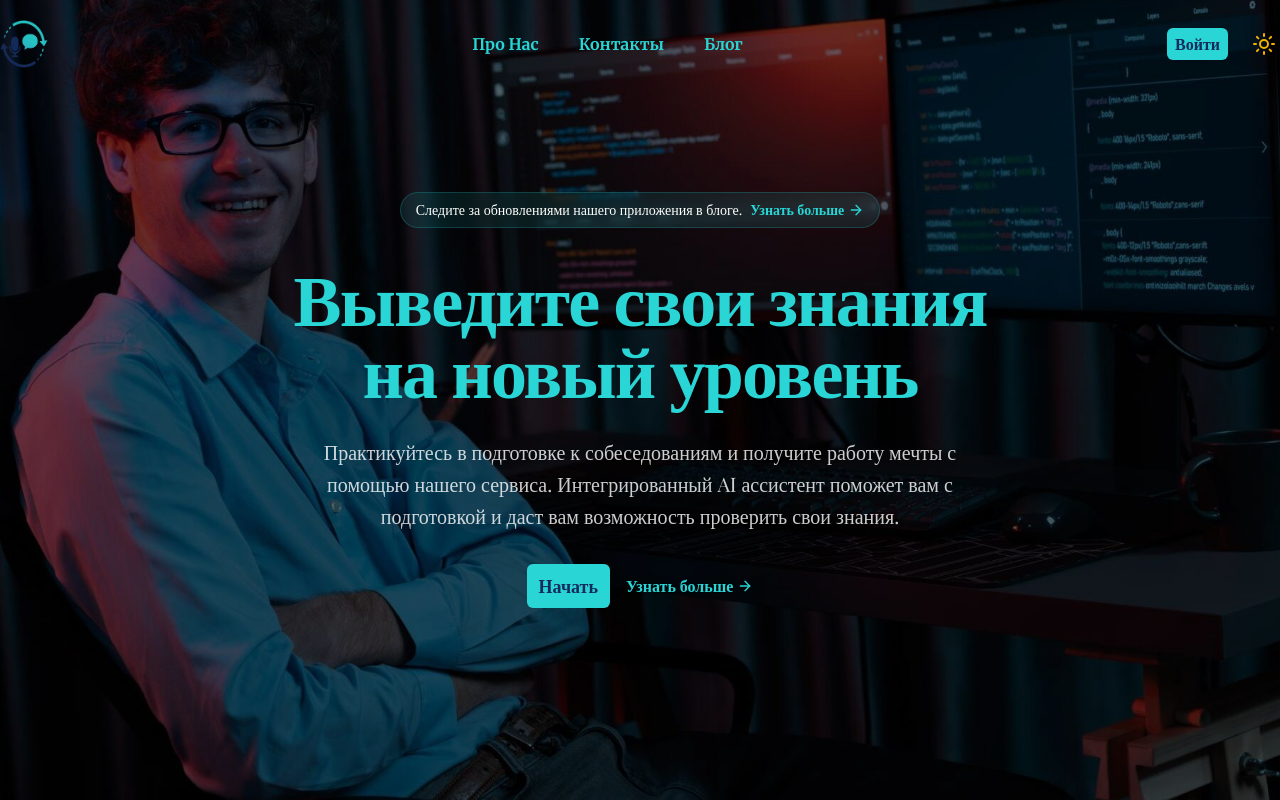
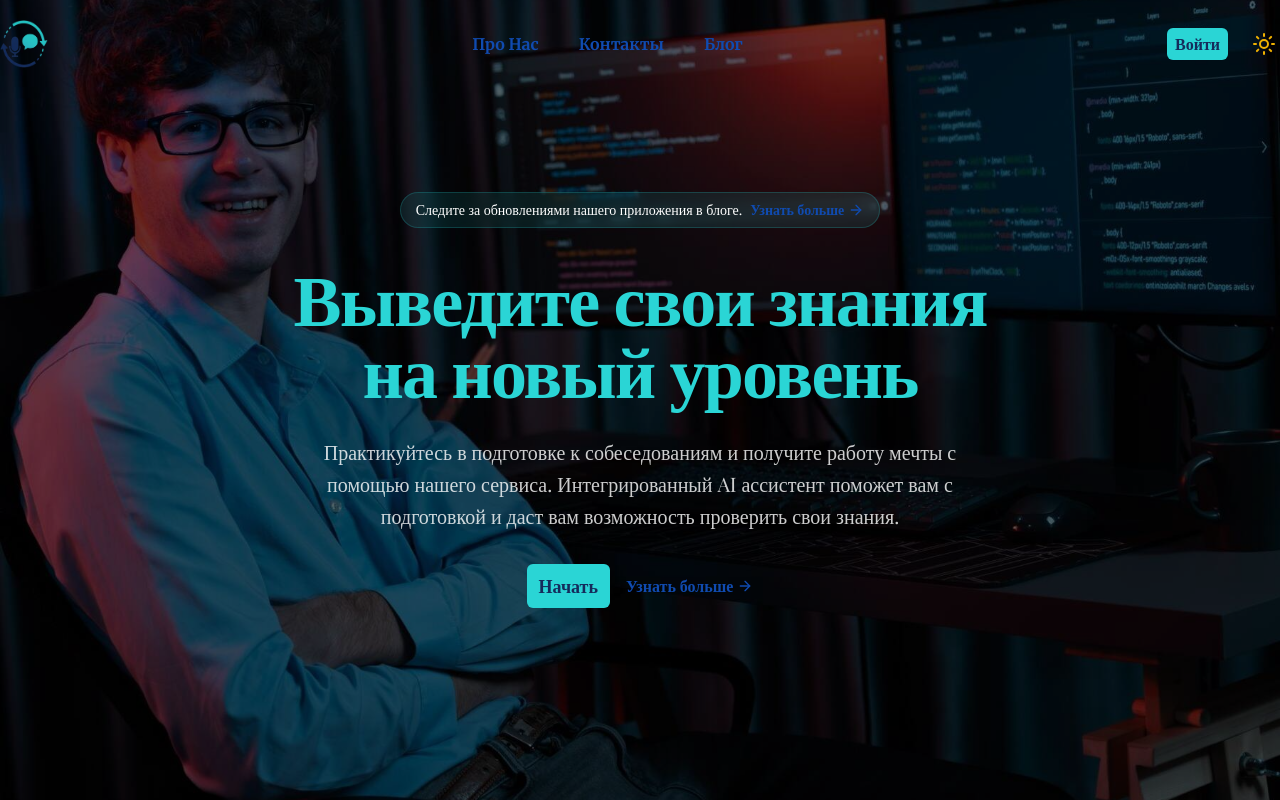
Before and after one commit to mcrainbow/mock-flow, a React (Vite) app: page / in a window 1280 px wide. Built offline with nearby package versions, Linux system fonts and the light colour scheme; a web font is replaced by a local one.

Commit message:
fix: color contrast on link and btns

```diff
--- a/src/index.css
+++ b/src/index.css
@@ -13,9 +13,11 @@
 
   --color-primary: hsl(var(--primary));
   --color-primary-foreground: hsl(var(--primary-foreground));
+  --color-primary-dark: hsl(var(--primary-dark));
 
   --color-secondary: hsl(var(--secondary));
   --color-secondary-foreground: hsl(var(--secondary-foreground));
+  --color-secondary-light: hsl(var(--secondary-light));
 
   --color-muted: hsl(var(--muted));
   --color-muted-foreground: hsl(var(--muted-foreground));
@@ -53,12 +55,14 @@
 
     --primary: 180 67% 50%;
     --primary-foreground: 221 63%, 22%;
+    --primary-dark: 218 82.9% 37.8%;
 
     --secondary: 260 45% 45.3%;
     --secondary-foreground: 0 0% 90%;
+    --secondary-light: 260 62.9% 70.9%;
 
-    --muted: 0 0% 70%;
-    --muted-foreground: 0 0% 40%;
+    --muted: 0 0% 40%;
+    --muted-foreground: 0 0% 90%;
 
     --accent: 180 67% 46%;
     --accent-foreground: 0 0% 100%;
--- a/src/shared/ui/AppLink/AppLink.tsx
+++ b/src/shared/ui/AppLink/AppLink.tsx
@@ -11,8 +11,8 @@ interface AppLinkProps {
 }
 
 const variantClasses = {
-  primary: 'text-primary hover:text-primary/80',
-  secondary: 'text-secondary hover:text-secondary/80',
+  primary: 'text-primary-dark dark:text-primary hover:text-primary/80',
+  secondary: ' dark:text-secondary-light text-secondary hover:text-secondary/80',
   'as-button':
     'px-2 py-1 bg-primary text-primary-foreground hover:bg-primary/80 rounded-md hover:no-underline',
   empty: '',
@@ -22,7 +22,17 @@ export function AppLink(props: AppLinkProps) {
   const { to, children, className, variant = 'primary' } = props;
 
   if (variant === 'empty') {
-    return <Link to={to}>{children}</Link>;
+    return (
+      <Link
+        to={to}
+        className={cn(
+          'font-semibold inline-flex items-center gap-1 text-primary-dark dark:text-primary dark:hover:text-primary/80 hover:text-primary-dark/80',
+          className
+        )}
+      >
+        {children}
+      </Link>
+    );
   }
 
   return (
--- a/src/shared/ui/Button/Button.tsx
+++ b/src/shared/ui/Button/Button.tsx
@@ -16,12 +16,13 @@ const variantClasses = {
   primary:
     'bg-primary text-primary-foreground hover:bg-primary/80 disabled:opacity-50 disabled:cursor-not-allowed',
   secondary:
-    'bg-secondary text-secondary-foreground hover:bg-secondary/80 disabled:opacity-50 disabled:cursor-not-allowed min-w-40',
+    'bg-secondary text-secondary-foreground hover:bg-secondary/80 disabled:opacity-50 disabled:cursor-not-allowed',
   ghost:
     'bg-muted text-muted-foreground hover:bg-muted/80 disabled:opacity-50 disabled:cursor-not-allowed',
   danger:
     'bg-destructive text-destructive-foreground hover:bg-destructive/80 disabled:opacity-50 disabled:cursor-not-allowed',
-  outline: 'text-primary hover:bg-primary/15 disabled:opacity-50 disabled:cursor-not-allowed',
+  outline:
+    'text-primary-dark dark:text-primary hover:bg-primary-dark/15 dark:hover:bg-primary/15 disabled:opacity-50 disabled:cursor-not-allowed',
 };
 
 const sizeClasses = {
```
